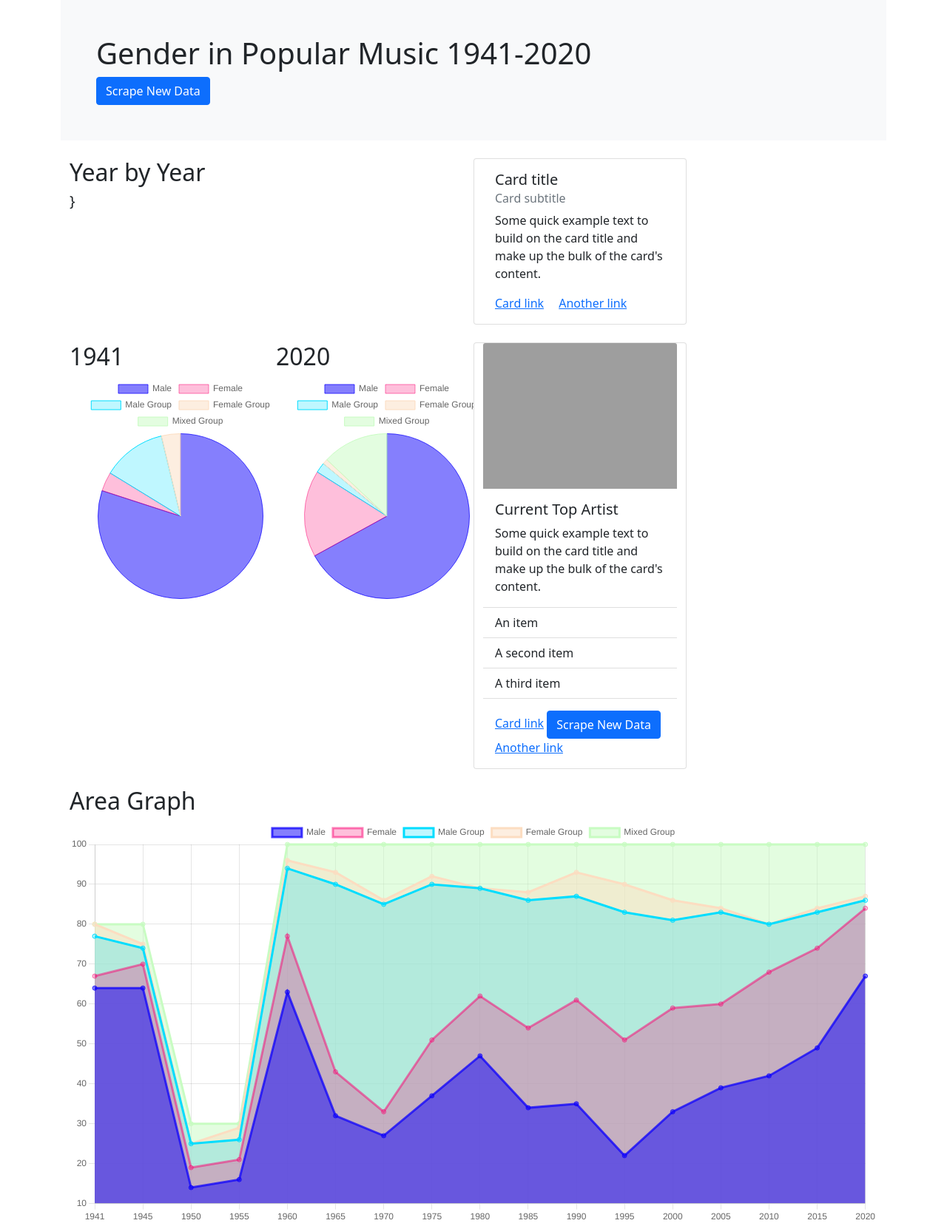
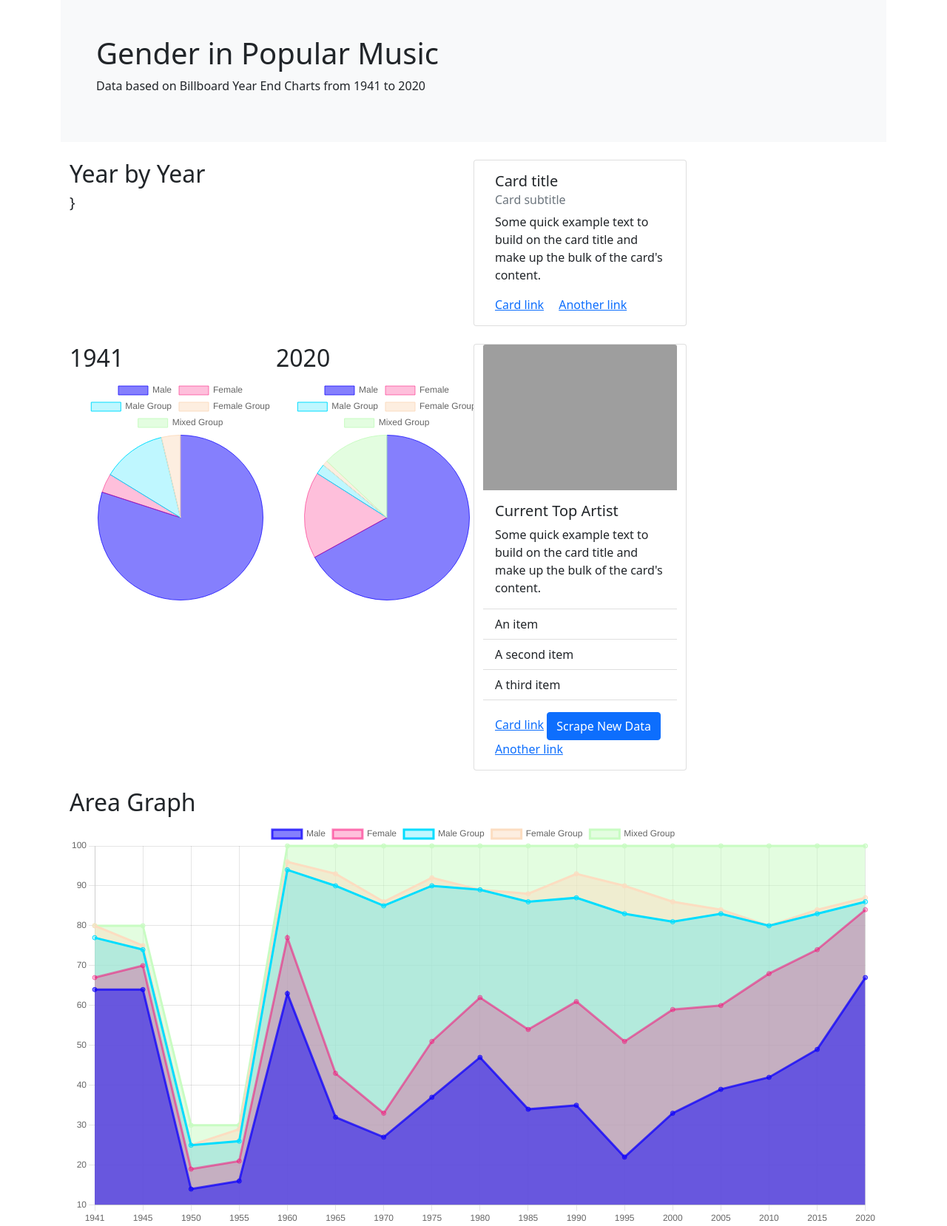
Before and after one commit to KElijahS/Minefield-Project3, a Flask app: page / in a window 1280 px wide. Shown: the whole page at 74% size. Run offline with Flask 2, Linux system fonts and the light colour scheme; grey boxes are pictures that could not be loaded.

Commit message:
cleaned code

```diff
--- a/Graphs/Area Graph/templates/index.html
+++ b/Graphs/Area Graph/templates/index.html
@@ -15,8 +15,8 @@
 <body>
     <div class= "container">
         <div class="container-fluid bg-light p-5">
-            <h1>Gender in Popular Music 1941-2020</h1>
-            <a class="btn btn-primary" href="/scrape" role="button">Scrape New Data</a>
+            <h1>Gender in Popular Music</h1>
+            <p>Data based on Billboard Year End Charts from 1941 to 2020</p>
         </div>
 
         <br>
```
